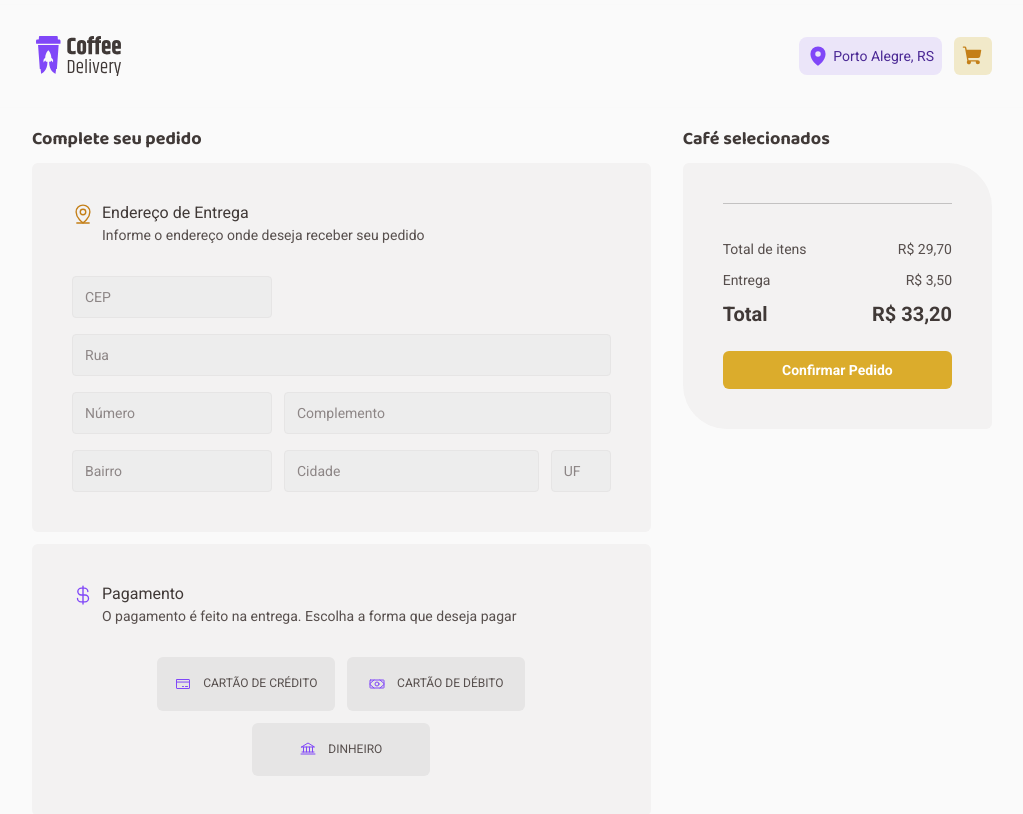
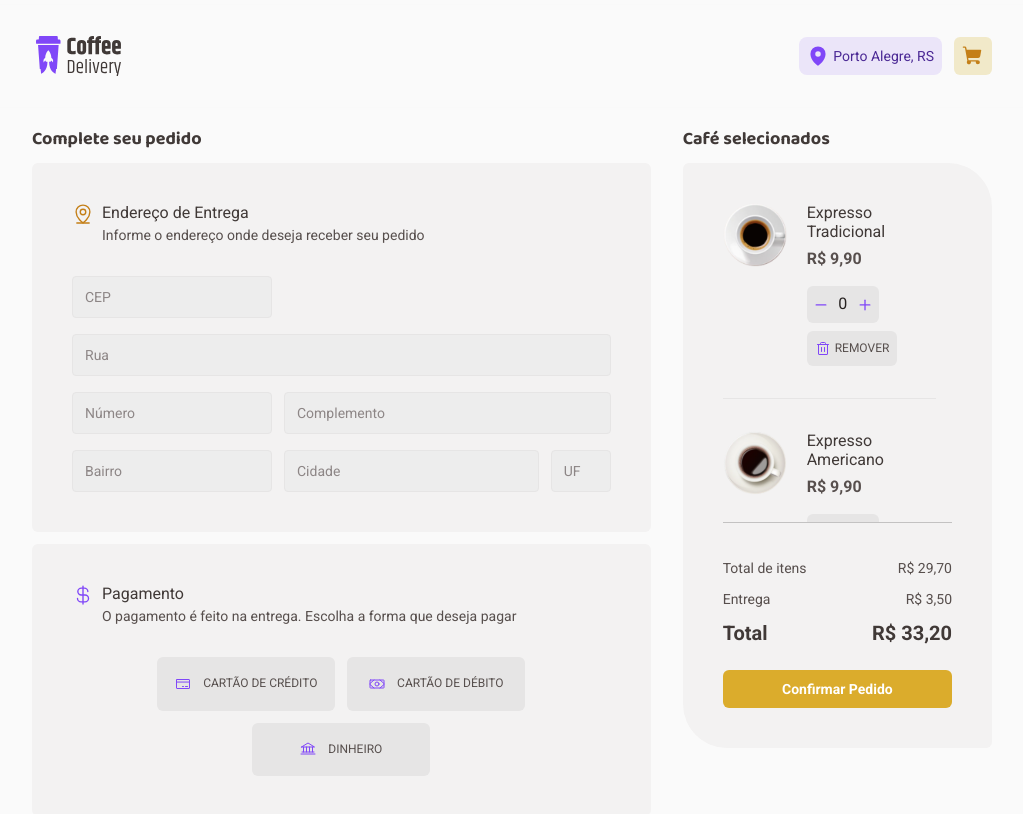
Before and after one commit to vickttor/ignite-reactjs-coffee-delivery, a React (Vite) app: page /checkout in a window 1280 px wide. Shown: the top 814 px of the page, without its empty margins (128-1151 px from the left). Built offline with nearby package versions, Linux system fonts and the light colour scheme.

Commit message:
feat: :lipstick: added styles into the interactive components like button. Created fakie coffe list to show in Checkout page

```diff
--- a/src/components/CoffeCatalog/index.tsx
+++ b/src/components/CoffeCatalog/index.tsx
@@ -59,8 +59,7 @@ export function CoffeCatalog({product}: ICoffeCardProps){
 
 					<Cart
 						onClick={()=>{console.log("Shop Cart");}}
-						whileHover={{scale:1.1}}
-						whileTap={{scale:1}}
+						whileTap={{scale:0.85}}
 					>
 						<ShoppingCart size={22} weight="fill"/>
 					</Cart>
--- a/src/components/CoffeCatalog/style.ts
+++ b/src/components/CoffeCatalog/style.ts
@@ -147,6 +147,11 @@ export const Cart = styled(motion.button)`
   border-radius: 6px;
   padding: 0.5rem;
   background: ${({theme})=>theme.SdBrandPurpleDark};
+  transition: background 0.2s ease;
+
+  &:hover {
+    background: ${({theme})=>theme.SdBrandPurple};
+  }
 
   svg {
     color: ${({theme})=>theme.SdBaseCard};
--- a/src/components/CoffeInCart/index.tsx
+++ b/src/components/CoffeInCart/index.tsx
@@ -2,6 +2,7 @@ import { useState } from "react";
 import { Minus, Plus, Trash } from "phosphor-react";
 import { ICoffeeProduct } from "../../@types/Product";
 import {
+	ButtonRemoveProductFromCart,
 	CoffeInCartContainer,
 	DecreaseButton,
 	HandleCoffeInCartContainer,
@@ -44,10 +45,10 @@ export function CoffeInCart(props: ICoffeInCart) {
 						</IncreaseButton>
 					</InputContainer>
 
-					<button className="removeItem" type="button">
+					<ButtonRemoveProductFromCart type="button" whileTap={{scale:0.95}}>
 						<Trash size={16} />
-              Remover
-					</button>
+            Remover
+					</ButtonRemoveProductFromCart>
 				</HandleCoffeInCartContainer>
 			</div>
 		</CoffeInCartContainer>
--- a/src/components/CoffeInCart/style.ts
+++ b/src/components/CoffeInCart/style.ts
@@ -70,7 +70,10 @@ export const HandleCoffeInCartContainer = styled.div`
   flex-direction: row ;
   gap: 0.5rem;
 
-  button.removeItem {
+`;
+
+export const ButtonRemoveProductFromCart = styled(motion.button)`
+
   display: flex;
   justify-content: center;
   align-items: center;
@@ -82,11 +85,16 @@ export const HandleCoffeInCartContainer = styled.div`
   background-color: ${({theme})=>theme.SdBaseButton};
   border-radius: 6px;
   padding: .5rem;
+  transition: background 0.2s ease;
+
+  &:hover {
+    background-color: ${({theme})=>theme.SdBaseHover};
+  }
 
   svg {
     color: ${({theme})=>theme.SdBrandPurple};
   }
-  }
+
 `;
 
 export const InputContainer = styled.div`
--- a/src/pages/Checkout/components/ConfirmProducts/index.tsx
+++ b/src/pages/Checkout/components/ConfirmProducts/index.tsx
@@ -43,7 +43,7 @@ export function ConfirmProducts(props: IConfirmProductsProps) {
 			</PricessSumaryContainer>
 
 			<ConfirmOrder type="submit" whileTap={{scale:0.95}}>
-						Confirmar Pedido
+				Confirmar Pedido
 			</ConfirmOrder>
 		</ConfirmProductContainer>
 	);
--- a/src/pages/Checkout/components/ConfirmProducts/style.ts
+++ b/src/pages/Checkout/components/ConfirmProducts/style.ts
@@ -64,6 +64,12 @@ export const TotalPrice = styled(PricesSummary)`
 export const ConfirmOrder = styled(motion.button)`
   ${({theme})=>({...theme.SdComponentsButtonG, lineHeight: `${theme.SdComponentsButtonG.lineHeight}px`})};
   background: ${({theme})=> theme.SdBrandYellow};
+  transition: background 0.2s ease;
+
+  &:hover {
+    background: ${({theme})=> theme.SdBrandYellowDark};
+  }
+
   color: #FFF;
   width: 100%;
   border-radius: 6px;
--- a/src/pages/Checkout/index.tsx
+++ b/src/pages/Checkout/index.tsx
@@ -13,6 +13,7 @@ import { toast } from "react-toastify";
 import { UserAddress } from "./components/UserAddress";
 import { PaymentOptions } from "./components/PaymentOptions";
 import { ConfirmProducts } from "./components/ConfirmProducts";
+import { ICoffeeProduct } from "../../@types/Product";
 
 const AddressSchema = z.object({
 	cep: z.string().min(8).max(8),
@@ -48,6 +49,33 @@ export function Checkout(){
 		console.log(data);
 	};
 
+	const fakieProductsInCart: ICoffeeProduct[] = [
+		{
+			"id": "1",
+			"imgSrc": "/assets/coffee-espresso.svg",
+			"badges": ["tradicional"],
+			"title": "Expresso tradicional",
+			"description": "O tradicional café feito com água quente e grãos moídos",
+			"price": 9.90
+		},
+		{
+			"id": "2",
+			"imgSrc": "/assets/coffee-american.svg",
+			"badges": ["tradicional"],
+			"title": "Expresso Americano",
+			"description": "Expresso diluído, menos intenso que o tradicional",
+			"price": 9.90
+		},
+		{
+			"id": "3",
+			"imgSrc": "/assets/coffee-creamy-espresso.svg",
+			"badges": ["tradicional"],
+			"title": "Expresso Cremoso",
+			"description": "Café expresso tradicional com espuma cremosa",
+			"price": 9.90
+		},
+	];
+
 	return(
 		<CheckoutContainer onSubmit={handleSubmit(handleAddressSubmit)}>
 			<UserInformationContainer>
@@ -62,7 +90,7 @@ export function Checkout(){
 			<ProductsSummaryContainer>
 				<h2>Café selecionados</h2>
 
-				<ConfirmProducts products={[]}/>
+				<ConfirmProducts products={fakieProductsInCart ?? []}/>
 			</ProductsSummaryContainer>
 		</CheckoutContainer>
 	);
```
Lines whose indentation alone changed are shown as unchanged.
